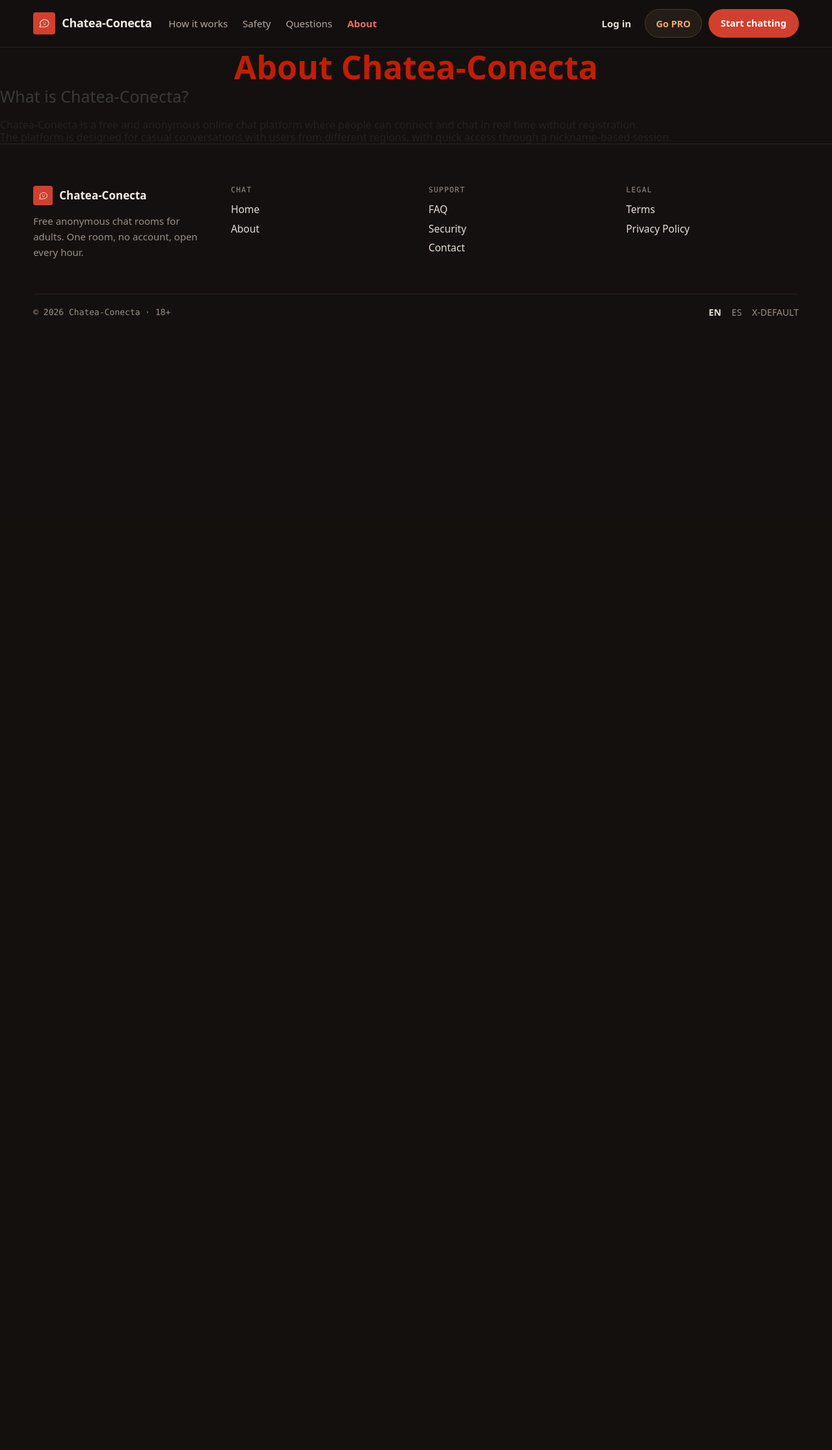
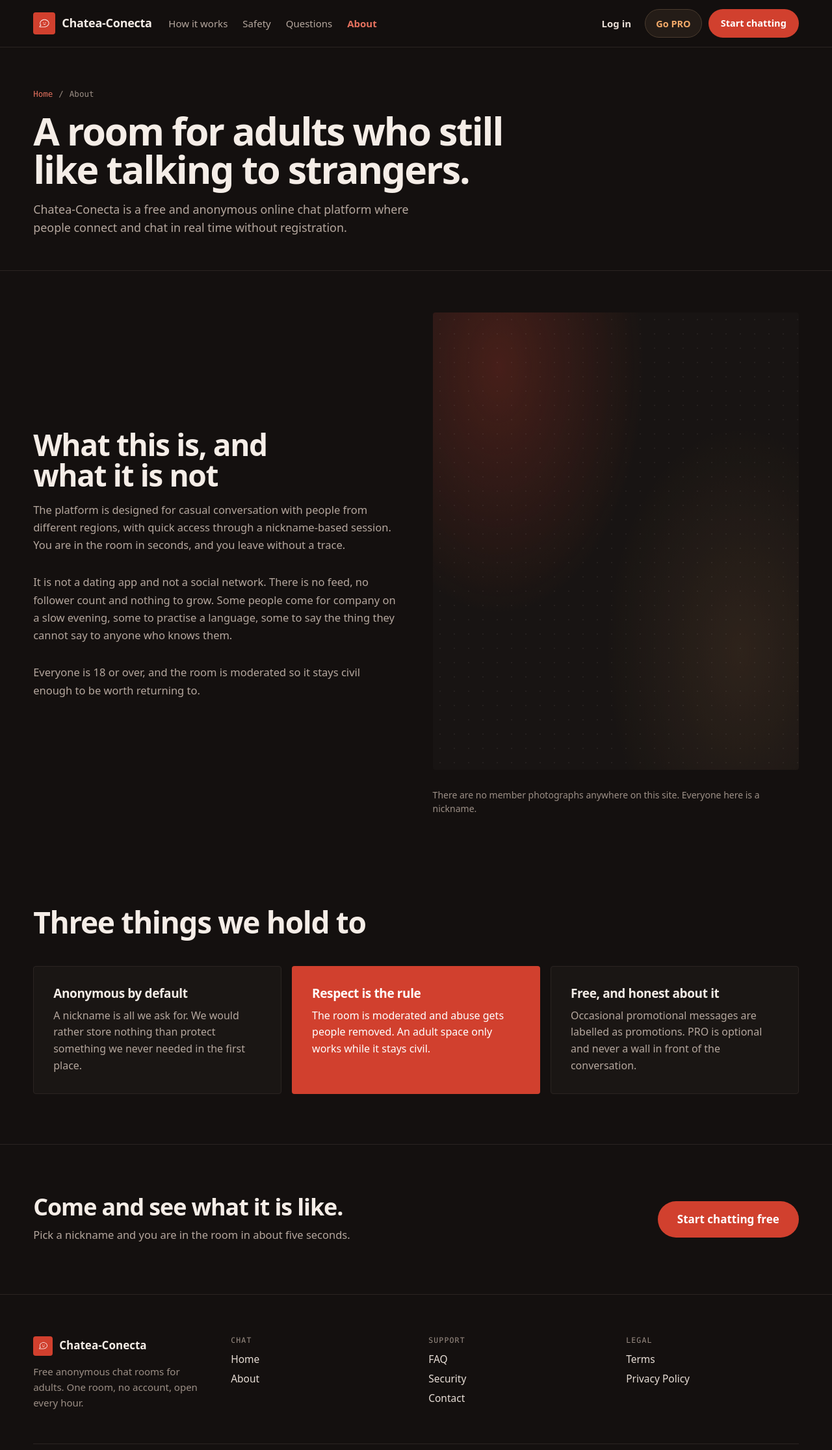
Before and after one commit to amssdias/chatea-conecta, a Django app: page /en/about/ in a window 1280 px wide. Shown: the top 2232 px of the page at 65% size. Before the commit the page ends 486 px from the top, so only its background shows below. Run offline with Django 4.2, Linux system fonts and the light colour scheme; parts of the project's set-up code (start-up, migrations or seed data) failed here and were passed over.

Commit message:
feat: revamp About page with new content and structure for clarity and engagement

```diff
--- a/chat_connect/templates/pages/about.html
+++ b/chat_connect/templates/pages/about.html
@@ -1,15 +1,74 @@
 {% extends "base.html" %}
 {% load i18n %}
 
-{% block title %}Chatea-Conecta - {% trans "About" %}{% endblock title %}
-{% block description %}{% trans "Learn about Chatea-Conecta, a free anonymous chat platform for real-time conversations." %}{% endblock description %}
+{% block title %}
+{% trans "About Chatea-Conecta. Free anonymous chat for adults | Chatea-Conecta" %}
+{% endblock title %}
 
-{% block header %}<header class="header-privacy"><h1 class="heading-primary">{% trans "About Chatea-Conecta" %}</h1></header>{% endblock header %}
+{% block description %}
+{% trans "Chatea-Conecta is a free anonymous chat platform for adults. No feed, no follower count, no profile. Just one moderated room where people talk to strangers." %}
+{% endblock description %}
+
+{% block header %}
+<header class="page-head">
+    <nav class="breadcrumb" aria-label="{% trans 'Breadcrumb' %}">
+        <a class="breadcrumb__link" href="{% url 'chat:home' %}">{% trans "Home" %}</a>
+        <span aria-hidden="true">/</span>
+        <span>{% trans "About" %}</span>
+    </nav>
+
+    <h1 class="page-head__title">{% trans "A room for adults who still like talking to strangers." %}</h1>
+
+    <p class="page-head__lede">
+        {% trans "Chatea-Conecta is a free and anonymous online chat platform where people connect and chat in real time without registration." %}
+    </p>
+</header>
+{% endblock header %}
 
 {% block content %}
-<section class="privacy-policy" aria-labelledby="about-heading">
-    <h2 id="about-heading" class="heading-tertiary heading-tertiary-dark-amber margin-bottom-xsmall">{% trans "What is Chatea-Conecta?" %}</h2>
-    <p class="paragraph">{% trans "Chatea-Conecta is a free and anonymous online chat platform where people can connect and chat in real time without registration." %}</p>
-    <p class="paragraph">{% trans "The platform is designed for casual conversations with users from different regions, with quick access through a nickname-based session." %}</p>
+
+<section class="split split--center split--tight" aria-labelledby="what-heading">
+    <div class="split__col">
+        <h2 class="section-title" id="what-heading">{% trans "What this is, and what it is not" %}</h2>
+        <p class="doc__text">{% trans "The platform is designed for casual conversation with people from different regions, with quick access through a nickname-based session. You are in the room in seconds, and you leave without a trace." %}</p>
+        <p class="doc__text">{% trans "It is not a dating app and not a social network. There is no feed, no follower count and nothing to grow. Some people come for company on a slow evening, some to practise a language, some to say the thing they cannot say to anyone who knows them." %}</p>
+        <p class="doc__text">{% trans "Everyone is 18 or over, and the room is moderated so it stays civil enough to be worth returning to." %}</p>
+    </div>
+
+    <figure class="split__col">
+        {# Decorative panel in place of the canvas photograph - see .art in components/_page.scss. #}
+        <span class="art" aria-hidden="true"></span>
+        <figcaption class="art__caption">{% trans "There are no member photographs anywhere on this site. Everyone here is a nickname." %}</figcaption>
+    </figure>
 </section>
+
+<section class="rules" aria-labelledby="hold-heading">
+    <h2 class="section-title rules__heading" id="hold-heading">{% trans "Three things we hold to" %}</h2>
+
+    <div class="cards cards--flush">
+        <div class="card">
+            <h3 class="card__title">{% trans "Anonymous by default" %}</h3>
+            <p class="card__text">{% trans "A nickname is all we ask for. We would rather store nothing than protect something we never needed in the first place." %}</p>
+        </div>
+
+        <div class="card card--ember">
+            <h3 class="card__title">{% trans "Respect is the rule" %}</h3>
+            <p class="card__text">{% trans "The room is moderated and abuse gets people removed. An adult space only works while it stays civil." %}</p>
+        </div>
+
+        <div class="card">
+            <h3 class="card__title">{% trans "Free, and honest about it" %}</h3>
+            <p class="card__text">{% trans "Occasional promotional messages are labelled as promotions. PRO is optional and never a wall in front of the conversation." %}</p>
+        </div>
+    </div>
+</section>
+
+<section class="closer">
+    <div class="closer__body">
+        <h2 class="closer__title">{% trans "Come and see what it is like." %}</h2>
+        <p class="closer__text">{% trans "Pick a nickname and you are in the room in about five seconds." %}</p>
+    </div>
+    <a class="closer__btn" href="{% url 'chat:home' %}#join">{% trans "Start chatting free" %}</a>
+</section>
+
 {% endblock content %}
```
